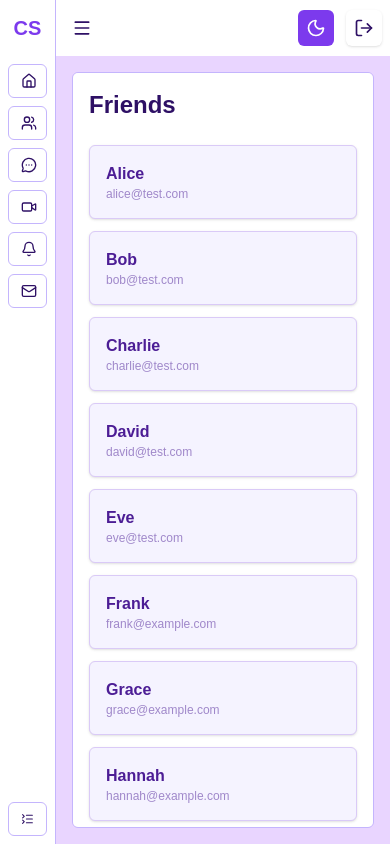
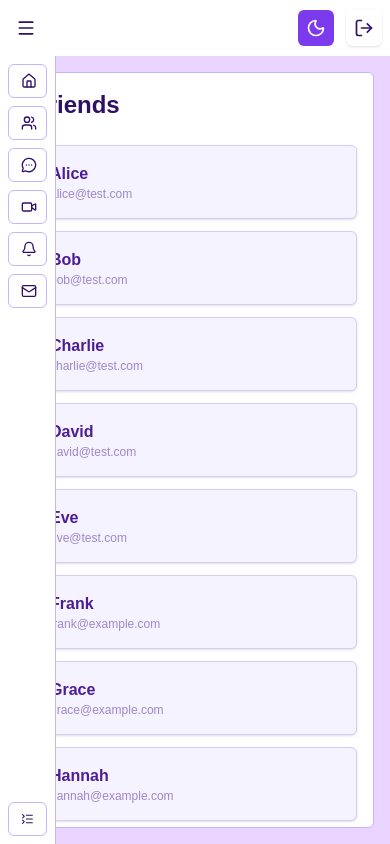
Before and after one commit to Hamid6426/code-swift, a Next.js app: page /chats in a window 390 px wide. Built offline with nearby package versions, Linux system fonts and the light colour scheme; no server answers.

Commit message:
fix: responsive sidebar

```diff
--- a/src/app/(dashboard)/chats/page.tsx
+++ b/src/app/(dashboard)/chats/page.tsx
@@ -3,7 +3,6 @@
 import { useState } from "react";
 import Inbox from "@/components/Inbox";
 import { userStats } from "@/lib/dashboardData";
-import Link from "next/link";
 import Image from "next/image";
 import { CircleChevronLeft } from "lucide-react";
 
--- a/src/app/(dashboard)/layout.tsx
+++ b/src/app/(dashboard)/layout.tsx
@@ -8,9 +8,9 @@ export default function DashboardLayout({
   children: React.ReactNode;
 }>) {
   return (
-    <div className="min-h-dvh flex bg-background text-on-background">
+    <div className="h-dvh flex bg-background text-on-background overflow-hidden">
       <Sidebar items={sidebarMenuItems} />
-      <div className="flex-1 flex flex-col min-h-dvh">
+      <div className="flex-1 flex flex-col min-h-dvh overflow-y-auto">
         <Header />
         <div className="flex-1">{children}</div>
       </div>
--- a/src/components/Header.tsx
+++ b/src/components/Header.tsx
@@ -17,7 +17,7 @@ export default function Header() {
   };
 
   return (
-    <header className="sticky top-0 right-0 px-2 w-full h-14 bg-surface flex items-center justify-between">
+    <header className="sticky top-0 right-0 px-2 py-2 w-full h-14 bg-surface flex items-center justify-between">
       <button
         type="button"
         onClick={toggleSidebar}
--- a/src/components/Sidebar.tsx
+++ b/src/components/Sidebar.tsx
@@ -18,7 +18,7 @@ export default function Sidebar({ items }: Props) {
   return (
     <aside
       className={clsx(
-        "sticky top-0 left-0 h-dvh bg-surface border-r border-outline flex flex-col pb-2 px-2 transition-all duration-200",
+        "fixed md:sticky top-0 left-0 h-dvh bg-surface border-r border-outline flex flex-col pb-2 px-2 transition-all duration-200",
         sidebarCollapsed ? "w-14" : "w-48",
       )}
     >
```
